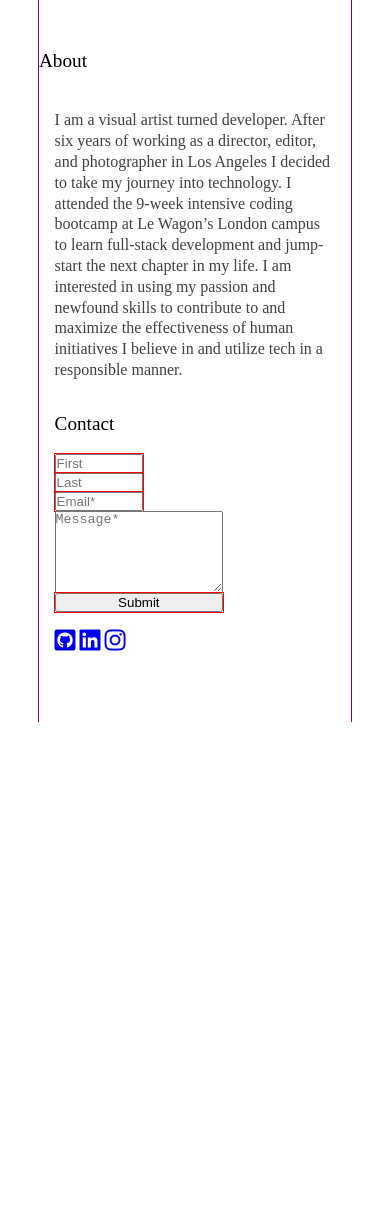
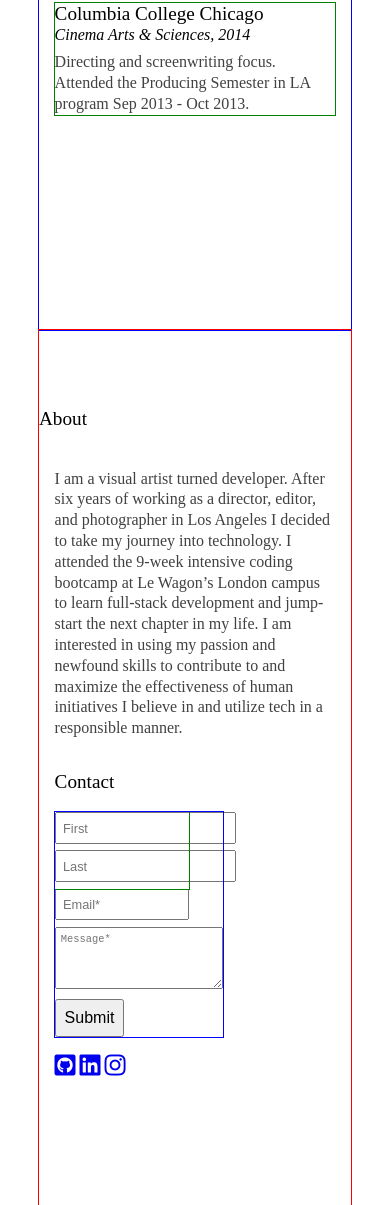
Before and after one commit to domferris/profile, a plain HTML site: page index.html in a window 390 px wide. Shown: the part 4025-5230 px from the top of the page. Before the commit the page ends 4747 px from the top, so only its background shows below. Drawn offline with Linux system fonts and the light colour scheme.

Commit message:
add box-sizing to html and *, adjust breakpoints and contact form to accommodate

```diff
--- a/index.html
+++ b/index.html
@@ -341,8 +341,10 @@
         <h2>Contact</h2>
 
         <div class="contact-form">
-          <input type="text" id="fname" placeholder="First">
-          <input type="text" id="lname" placeholder="Last">
+          <div class="name">
+            <input type="text" id="fname" placeholder="First">
+            <input type="text" id="lname" placeholder="Last">
+          </div>
           <input type="email" id="email" placeholder="Email*" title="Please enter a valid email" required>
           <textarea type="text" id="message" placeholder="Message*" required></textarea>
           <input type="submit">
--- a/stylesheets/style.scss
+++ b/stylesheets/style.scss
@@ -1,6 +1,11 @@
+html {
+  box-sizing: border-box;
+}
+
 * {
   margin: 0;
   padding: 0;
+  box-sizing: inherit;
 }
 
 body {
@@ -37,11 +42,11 @@ p {
 }
 
 section {
-  min-height: 75vh;
+  min-height: 95vh;
   display: flex;
   flex-direction: column;
   justify-content: center;
-  padding: 13% 0 17% 0;
+  padding: 25% 0 40% 0;
 
   > h2 {
     margin-bottom: 2em;
@@ -169,7 +174,7 @@ header {
 }
 
 #info {
-  outline: 1px solid purple;
+  outline: 1px solid red;
 
   .about {
     outline: 1px solid green;
@@ -182,31 +187,47 @@ header {
       margin-bottom: 1em;
     }
 
+    input,
+    textarea {
+      padding: 0.5em;
+      font-size: 0.8em;
+    }
+
     .contact-form {
       width: 60%;
-      display: flex;
-      flex-direction: column;
+      outline: 1px solid blue;
 
-      input {
-        outline: 1px solid red;
+      .name {
+        outline: 1px solid green;
+        width: 80%;
+
+        #fname,
+        #lname {
+          margin-bottom: 0.5em;
+        }
       }
 
-      #fname,
-      #lname,
       #email {
-        width: 50%;
+        width: 80%;
+        margin-bottom: 0.5em;
       }
 
       #message {
         height: 6em;
+        width: 100%;
+        margin-bottom: 0.6em;
+      }
+
+      input[type="submit"] {
+        font-size: 1em;
       }
     }
   }
 
   .social-links {
     a {
-    font-size: 1.5em;
-  }
+      font-size: 1.5em;
+    }
   }
 }
 
@@ -217,13 +238,17 @@ header {
 /* On screens that are 1667px or less */
 @media screen and (max-width: 1667px) {
   body {
-    padding: 0 20%;
+    margin: 0 20%;
   }
 }
 
 /* On screens that are 600px or less */
 @media screen and (max-width: 600px) {
   body {
-    padding: 0 10%;
+    margin: 0 10%;
+  }
+
+  .contact-form {
+    width: 100%;
   }
 }
```
Also changed, not shown: stylesheets/style.css, 1 other file.
